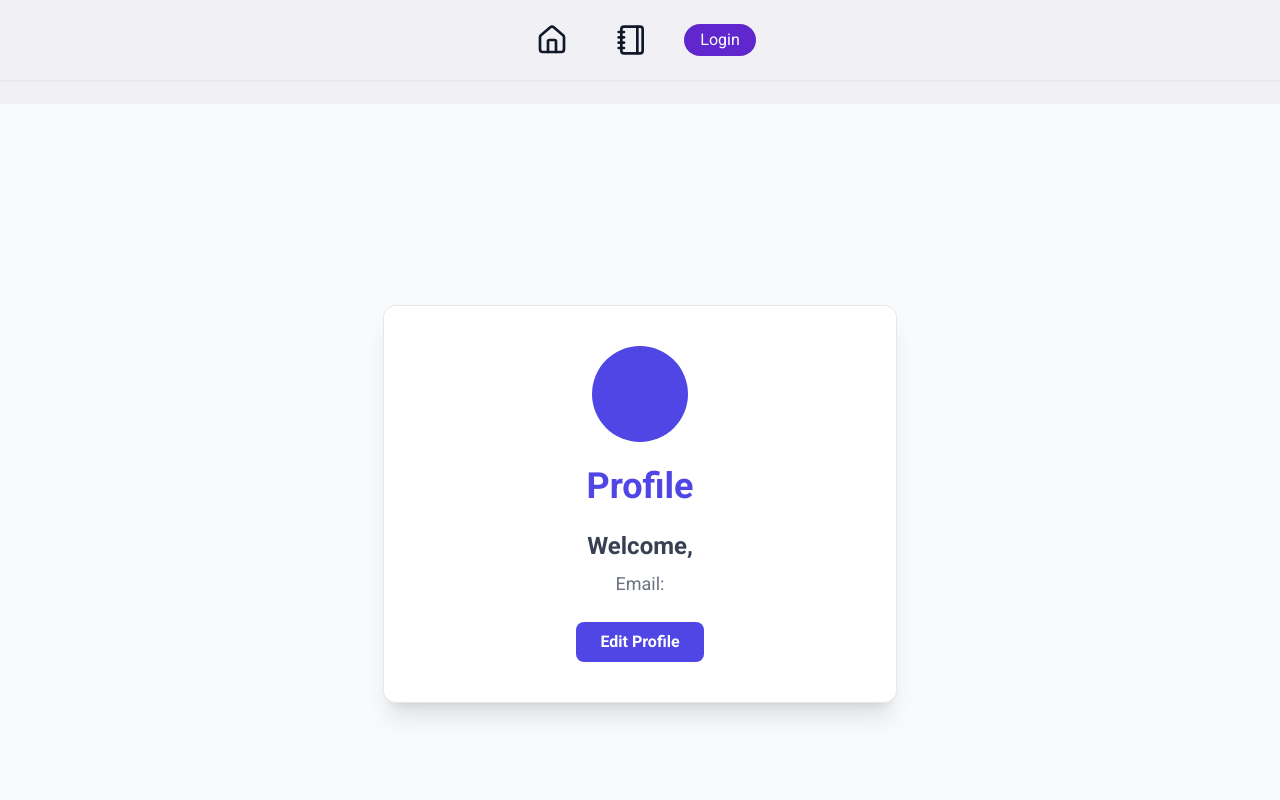
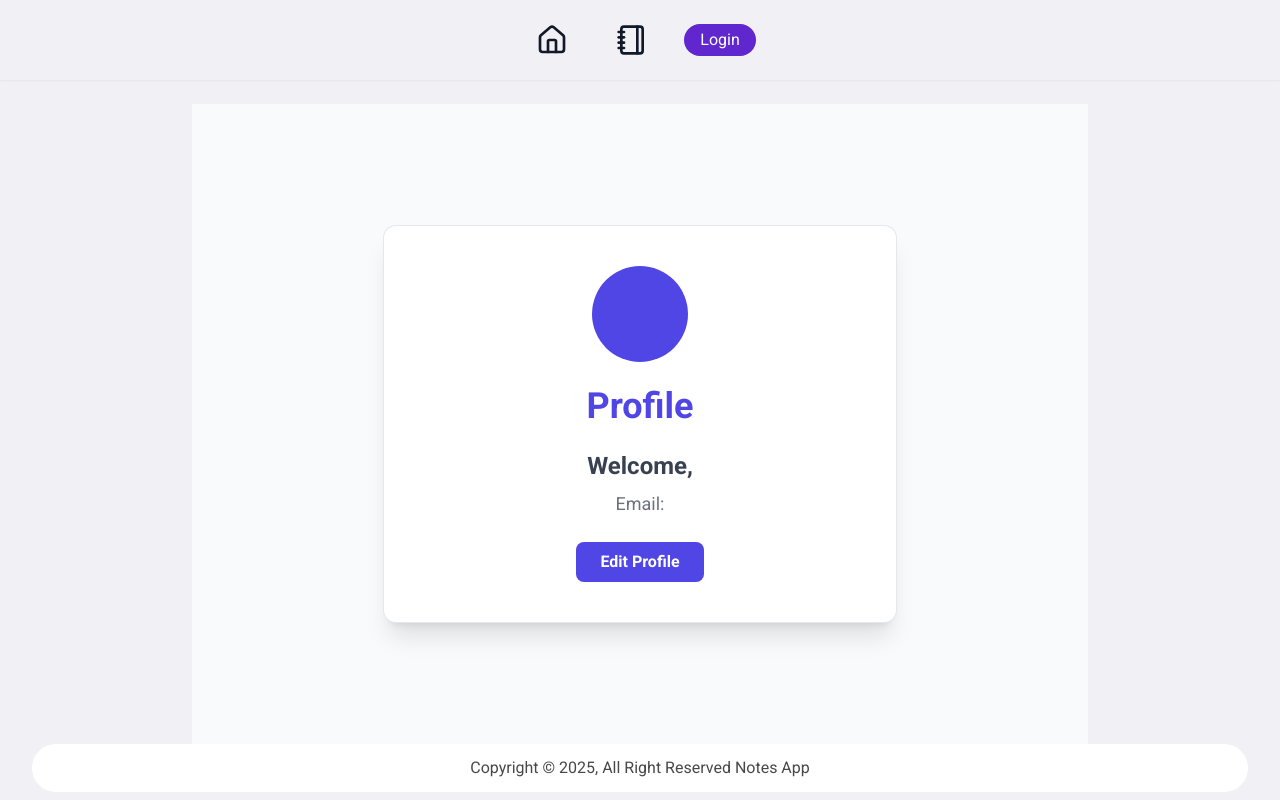
Before and after one commit to Rayhan-abdullha/Real-Time-Collaborative-Notes-App-client, a Next.js app: page /profile in a window 1280 px wide. Shown: the top 800 px of the page. Built offline with nearby package versions, Linux system fonts and the light colour scheme; no server answers.

Commit message:
fix issues

```diff
--- a/src/app/components/note/NoteList.tsx
+++ b/src/app/components/note/NoteList.tsx
@@ -52,7 +52,7 @@ export default function NotesList() {
       : notes;
 
   return (
-    <div className="max-w-4xl mx-auto p-8 bg-gray-50 min-h-screen">
+    <div className="max-w-4xl mx-auto p-8 bg-gray-50 min-h-[80vh]">
       <h1 className="text-3xl font-extrabold text-center text-gray-800 mb-6"> 📝 Notes List </h1>
       <TabNote activeTab={activeTab} setActiveTab={setActiveTab} />
       {loading && <Skeleton />}
--- a/src/app/profile/page.tsx
+++ b/src/app/profile/page.tsx
@@ -24,7 +24,7 @@ const Profile = () => {
   }, []);
 
   return (
-    <div className="flex justify-center items-center min-h-screen bg-gray-50 py-6 px-4">
+    <div className="max-w-4xl mx-auto p-8 bg-gray-50 flex justify-center items-center min-h-[80vh]">
       <div className="w-full max-w-lg bg-white p-10 rounded-xl shadow-xl ring-1 ring-gray-200 space-y-6">
         <div className="flex justify-center">
           <div className="w-24 h-24 bg-indigo-600 rounded-full flex items-center justify-center text-white text-2xl font-semibold">
```
